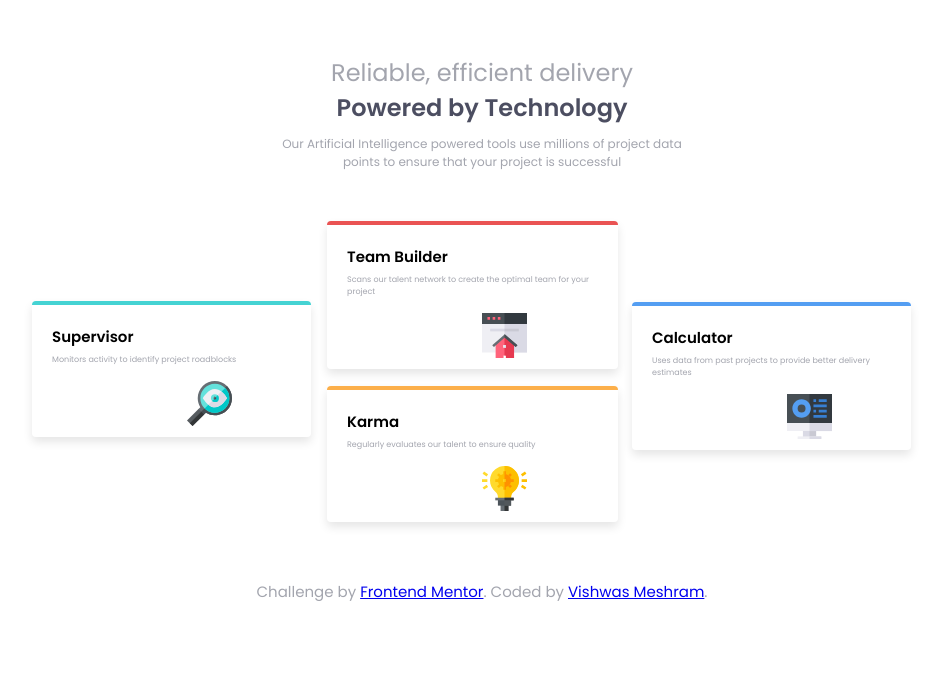
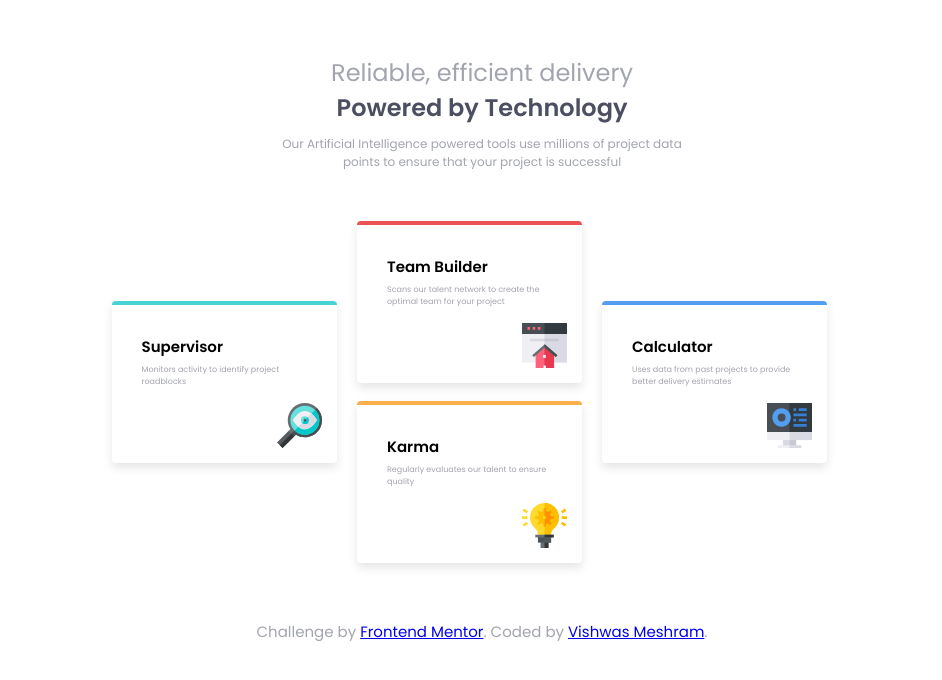
Before and after one commit to vishwas0459/Frontend-Mentors, a plain HTML site: page FourCardFeature/index.html in a window 1280 px wide. Shown: the whole page, without its empty margins (158-1100 px from the left). Drawn offline with Linux system fonts and the light colour scheme.

Commit message:
fiexd few size issue

```diff
--- a/FourCardFeature/styles/style.css
+++ b/FourCardFeature/styles/style.css
@@ -112,30 +112,39 @@ h1 {
     font-size: 0.75rem;
   }
   .card {
-    width: 30%;
+    width: 15em;
     margin: 0;
     box-shadow: 0px 5px 10px rgba(0, 0, 0, 0.1);
     position: absolute;
+    padding: 2em;
   }
   .card-sup {
     position: relative;
     top: 5em;
-    left: 1em;
+    left: 6.3em;
   }
   .card-team {
     position: absolute;
     top: 1em;
-    left: 22em;
+    left: 24em;
   }
 
   .card-karma {
     position: absolute;
-    top: 12em;
-    left: 22em;
+    top: 13em;
+    left: 24em;
   }
   .card-calc {
     position: relative;
-    top: -4em;
-    left: 41em;
+    top: -5.8em;
+    left: 39em;
+  }
+
+  .card img {
+    display: block;
+    width: 3em;
+    position: relative;
+    top: 1em;
+    left: 9em;
   }
 }
```
Also changed, not shown: FourCardFeature/design/desktop-design.jpg (deleted), FourCardFeature/design/desktop-preview.jpg (deleted), FourCardFeature/design/mobile-design.jpg (deleted).
